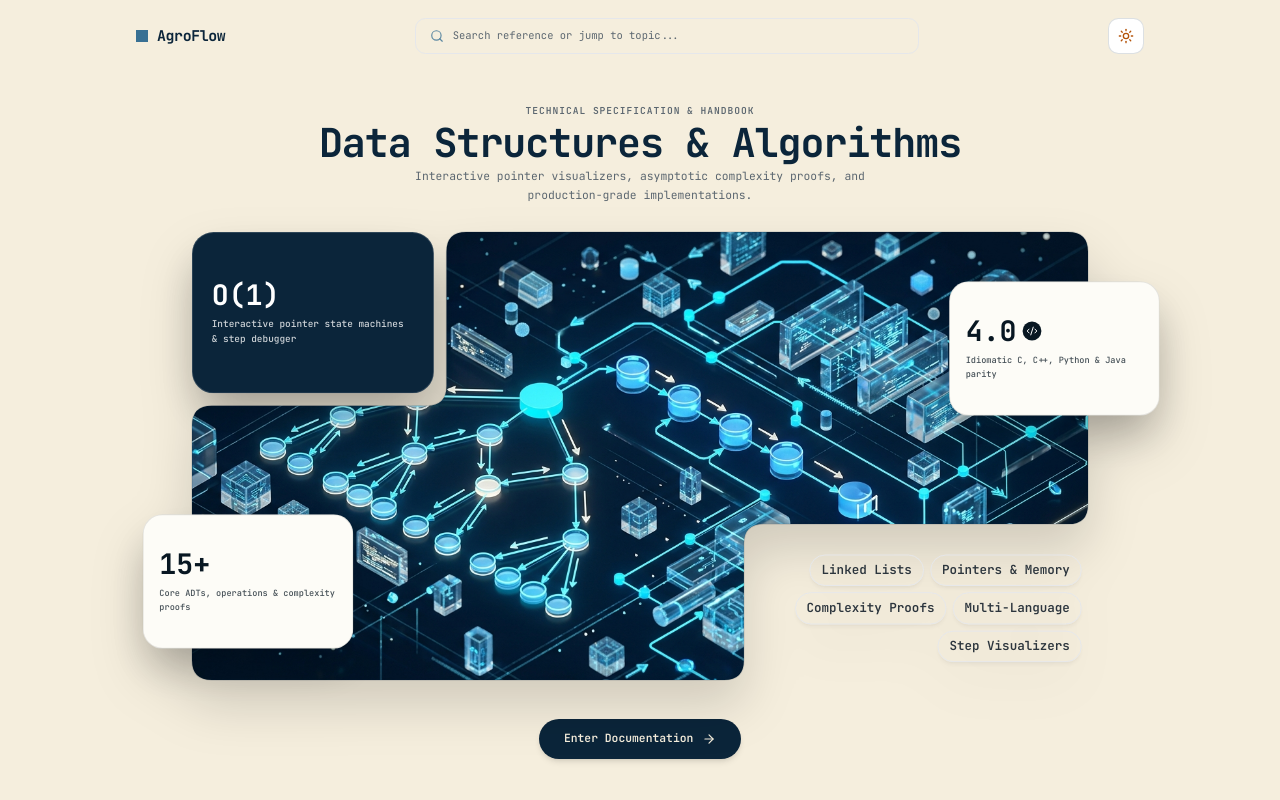
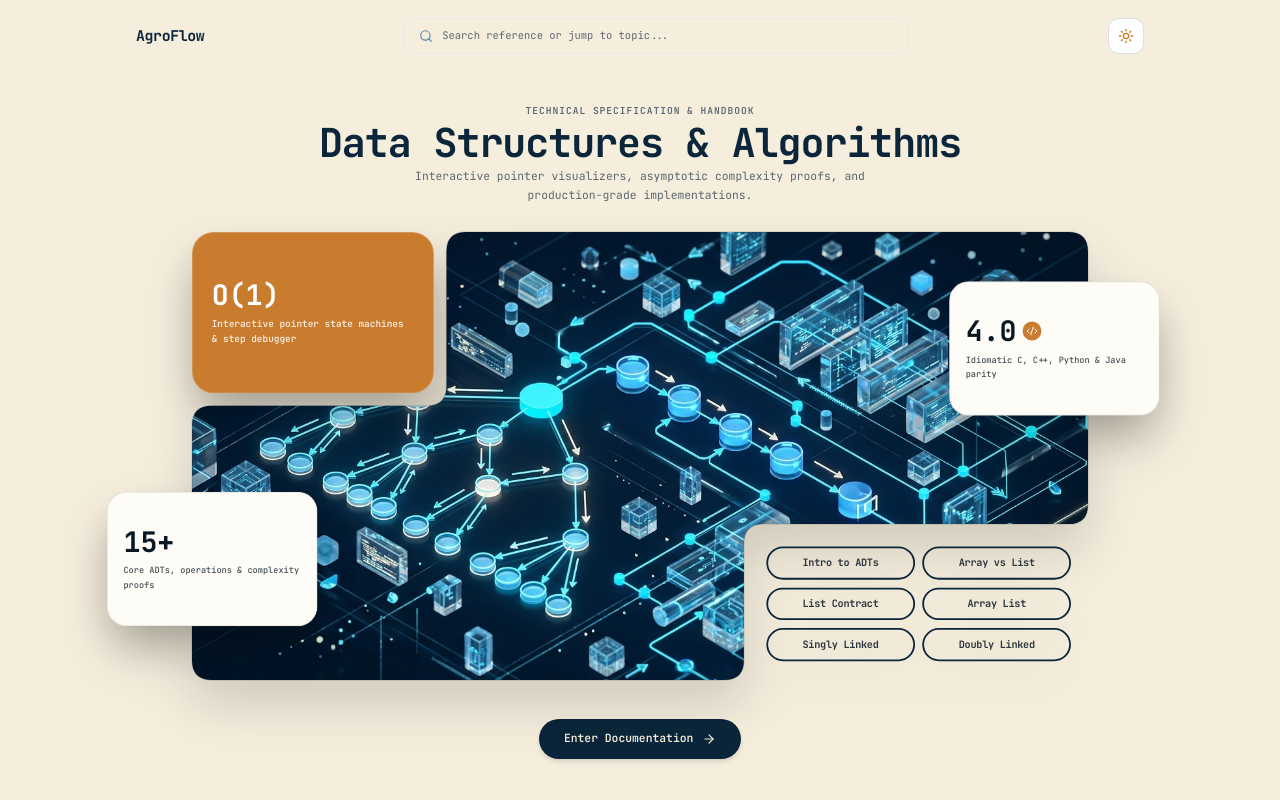
Before and after one commit to 0monish0/AlgoFLOW, a React (Vite) app: page / in a window 1280 px wide. Both pictures are taken after a click on the button "Toggle theme". Built offline with nearby package versions, Linux system fonts and the light colour scheme; the HTML template or start-up script is replaced by a standard one.

Commit message:
new Theme colours added and modified accordingly

```diff
--- a/src/components/docs/ComplexityTable.jsx
+++ b/src/components/docs/ComplexityTable.jsx
@@ -1,13 +1,36 @@
 import React from 'react';
+
+const formatComplexity = (val) => {
+  if (!val) return '—';
+  const clean = val.trim();
+  if (clean.includes('O(1)')) {
+    return (
+      <span className="inline-block px-1.5 py-0.5 rounded text-2xs font-bold bg-sage-accent/15 text-sage-accent border border-sage-accent/30">
+        {clean}
+      </span>
+    );
+  }
+  if (clean.includes('O(n') || clean.includes('O(N')) {
+    return (
+      <span className="inline-block px-1.5 py-0.5 rounded text-2xs font-bold bg-amber-accent/15 text-amber-accent border border-amber-accent/30">
+        {clean}
+      </span>
+    );
+  }
+  return <span className="text-text">{clean}</span>;
+};
 
 export const ComplexityTable = ({ rows }) => {
   if (!rows || rows.length === 0) return null;
 
   return (
     <div className="my-6">
-      <h3 className="text-sm font-semibold uppercase tracking-wider text-text-muted mb-2">
-        Complexity Specification
-      </h3>
+      <div className="flex items-center gap-2 mb-2">
+        <span className="w-2 h-2 rounded-full bg-sage-accent" />
+        <h3 className="text-sm font-semibold uppercase tracking-wider text-text-muted">
+          Complexity Specification
+        </h3>
+      </div>
       <div className="overflow-x-auto border border-border rounded bg-surface">
         <table className="w-full text-left text-xs font-mono border-collapse">
           <thead>
@@ -23,10 +46,10 @@ export const ComplexityTable = ({ rows }) => {
             {rows.map((row, idx) => (
               <tr key={idx} className="hover:bg-accent/5 transition-colors">
                 <td className="py-2 px-3 font-medium text-primary">{row.operation}</td>
-                <td className="py-2 px-3 text-text">{row.best}</td>
-                <td className="py-2 px-3 text-text">{row.avg}</td>
-                <td className="py-2 px-3 text-text">{row.worst}</td>
-                <td className="py-2 px-3 text-text-muted">{row.space}</td>
+                <td className="py-2 px-3">{formatComplexity(row.best)}</td>
+                <td className="py-2 px-3">{formatComplexity(row.avg)}</td>
+                <td className="py-2 px-3">{formatComplexity(row.worst)}</td>
+                <td className="py-2 px-3">{formatComplexity(row.space)}</td>
               </tr>
             ))}
           </tbody>
--- a/src/components/layout/TopBar.jsx
+++ b/src/components/layout/TopBar.jsx
@@ -36,8 +36,7 @@ export const TopBar = () => {
           {isCollapsed ? <PanelLeft size={19} /> : <PanelLeftClose size={19} />}
         </button>
 
-        <Link to="/" className="flex items-center gap-2.5 text-base font-bold tracking-tight text-primary">
-          <span className="w-3.5 h-3.5 rounded-xs bg-accent inline-block" />
+        <Link to="/" className="flex items-center gap-2.5 text-base font-extrabold tracking-tight text-primary">
           <span>AgroFlow</span>
           <span className="hidden sm:inline text-xs font-normal text-text-muted border-l border-border pl-2.5">
             DSA Topics
@@ -58,34 +57,31 @@ export const TopBar = () => {
 
       {/* Right section: Global Language Switcher & Theme Toggle */}
       <div className="flex items-center gap-3 shrink-0">
-        {/* Preferred Language Switcher */}
-        <div className="hidden lg:flex items-center p-1 bg-base/40 rounded-xl text-xs mr-1">
-          <span className="px-2.5 text-text-muted text-xs font-semibold select-none">Lang:</span>
-          <div className="flex items-center gap-1">
-            {LANGUAGES.map((l) => (
-              <button
-                key={l.id}
-                onClick={() => setPreferredLanguage(l.id)}
-                className={`px-3 py-1.5 rounded-lg text-xs font-medium transition-all ${
-                  preferredLanguage === l.id
-                    ? 'bg-primary text-[#F5EEDD] dark:text-[#081722] font-semibold shadow-xs'
-                    : 'text-text-muted hover:text-text hover:bg-black/5 dark:hover:bg-white/5'
-                }`}
-              >
-                {l.label}
-              </button>
-            ))}
-          </div>
+        {/* Language Pill Selector */}
+        <div className="hidden sm:flex items-center p-1 rounded-xl bg-base/60 border border-border/80">
+          {LANGUAGES.map((lang) => (
+            <button
+              key={lang.id}
+              onClick={() => setPreferredLanguage(lang.id)}
+              className={`px-2.5 py-1 text-2xs rounded-lg transition-all ${
+                preferredLanguage === lang.id
+                  ? 'bg-primary text-[#F5EEDD] dark:text-[#081722] font-bold shadow-2xs'
+                  : 'text-text-muted hover:text-text'
+              }`}
+            >
+              {lang.label}
+            </button>
+          ))}
         </div>
 
-        {/* Theme Toggle */}
+        {/* Theme Toggle Button */}
         <button
           onClick={toggleTheme}
           className="p-2.5 rounded-xl border border-border bg-surface hover:bg-accent/15 text-text transition-colors flex items-center justify-center shadow-2xs"
-          title={`Current theme: ${theme === 'dark' ? 'Dark' : 'Light'} mode (click to toggle)`}
+          title={`Current theme: ${theme === 'dark' ? 'Dark' : 'Light'} mode`}
           aria-label="Toggle theme"
         >
-          {theme === 'dark' ? <Moon size={16} className="text-accent" /> : <Sun size={16} className="text-amber-700 dark:text-amber-500" />}
+          {theme === 'dark' ? <Moon size={16} className="text-accent" /> : <Sun size={16} className="text-amber-accent" />}
         </button>
       </div>
     </header>
--- a/src/components/search/SearchPalette.jsx
+++ b/src/components/search/SearchPalette.jsx
@@ -78,16 +78,19 @@ export const SearchPalette = () => {
                 >
                   <div className="flex items-center gap-2.5 min-w-0 pr-2">
                     {item.type === 'Topic' ? (
-                      <FileText size={14} className="text-accent shrink-0" />
+                      <FileText size={14} className="text-sage-accent shrink-0" />
                     ) : (
-                      <Hash size={14} className="text-text-muted shrink-0" />
+                      <Hash size={14} className="text-amber-accent shrink-0" />
                     )}
                     <div className="truncate">
                       <div className="font-medium truncate text-text group-data-[selected=true]:text-primary">{item.title}</div>
-                      <div className="text-3xs text-text-muted truncate">{item.category}</div>
+                      <div className="text-3xs text-text-muted flex items-center gap-1.5 truncate">
+                        <span className={`w-1 h-1 rounded-full ${item.type === 'Topic' ? 'bg-sage-accent' : 'bg-amber-accent'}`} />
+                        <span>{item.category}</span>
+                      </div>
                     </div>
                   </div>
-                  <ArrowRight size={12} className="opacity-0 group-data-[selected=true]:opacity-100 text-accent shrink-0 transition-opacity" />
+                  <ArrowRight size={12} className="opacity-0 group-data-[selected=true]:opacity-100 text-primary shrink-0 transition-opacity" />
                 </Command.Item>
               ))}
             </Command.Group>
--- a/src/index.css
+++ b/src/index.css
@@ -17,6 +17,10 @@
   --color-text: #2C353D;
   --color-text-muted: #5C6770;
   --color-border: rgba(11, 37, 58, 0.14);
+  /* 3rd — Amber / Ochre (warm accent, for emphasis & highlights) */
+  --color-amber-accent: #C97B2E;
+  /* 4th — Sage / Teal-Green (cool accent, for success & secondary states) */
+  --color-sage-accent: #4C7A6B;
 }
 
 .dark {
@@ -28,6 +32,10 @@
   --color-text: #E5ECF0;
   --color-text-muted: #94A6B3;
   --color-border: rgba(229, 236, 240, 0.12);
+  /* 3rd — Amber / Ochre (lifted, slightly desaturated) */
+  --color-amber-accent: #E0A458;
+  /* 4th — Sage / Teal-Green (brightened, desaturated) */
+  --color-sage-accent: #7FAE9B;
 }
 
 /* Base resets & typography */
--- a/src/pages/Home.jsx
+++ b/src/pages/Home.jsx
@@ -11,20 +11,20 @@ export const Home = () => {
   const isMac = typeof navigator !== 'undefined' && /Mac|iPod|iPhone|iPad/.test(navigator.platform);
 
   const topics = [
-    { name: 'Linked Lists', path: '/docs/singly-linked-list-structure' },
-    { name: 'Pointers & Memory', path: '/docs/linked-list-c' },
-    { name: 'Complexity Proofs', path: '/docs/complexity-cheat-sheet' },
-    { name: 'Multi-Language', path: '/docs/linked-list-cpp' },
-    { name: 'Step Visualizers', path: '/docs/singly-linked-list-operations' },
+    { name: 'Intro to ADTs', path: '/docs/intro-to-adts' },
+    { name: 'Array vs List', path: '/docs/comparison-linked-vs-array' },
+    { name: 'List Contract', path: '/docs/adt-list-contract' },
+    { name: 'Array List', path: '/docs/array-list-impl' },
+    { name: 'Singly Linked List', path: '/docs/singly-linked-list-structure' },
+    { name: 'Doubly Linked List', path: '/docs/doubly-linked-list-structure' },
   ];
 
   return (
     <div className="h-screen max-h-screen bg-base text-text font-mono flex flex-col justify-between overflow-hidden selection:bg-accent/30 selection:text-primary transition-colors px-4 sm:px-8">
       {/* Top Header - Expanded with stretched searchbar */}
       <header className="w-full max-w-6xl mx-auto pt-4 sm:pt-5 pb-2 flex items-center justify-between gap-4 sm:gap-8 shrink-0">
-        <Link to="/" className="flex items-center gap-2.5 text-base sm:text-lg font-bold tracking-tight text-primary shrink-0">
-          <span className="w-3.5 h-3.5 rounded-xs bg-accent inline-block" />
-          <span>AgroFlow</span>
+        <Link to="/" className="text-base sm:text-lg font-extrabold tracking-tight text-primary shrink-0">
+          AgroFlow
         </Link>
 
         {/* Stretched Hero Search Bar */}
@@ -45,7 +45,7 @@ export const Home = () => {
           title={`Current theme: ${theme === 'dark' ? 'Dark' : 'Light'} mode`}
           aria-label="Toggle theme"
         >
-          {theme === 'dark' ? <Moon size={16} className="text-accent" /> : <Sun size={16} className="text-amber-700 dark:text-amber-500" />}
+          {theme === 'dark' ? <Moon size={16} className="text-accent" /> : <Sun size={16} className="text-amber-accent" />}
         </button>
       </header>
 
@@ -134,13 +134,13 @@ export const Home = () => {
                 strokeWidth="1.5"
               />
 
-              {/* Top-Left Dark Solid Card (Aligned to top and side with exact 14px gap channel to cutout) */}
+              {/* Top-Left Solid Card (Amber in Light mode, Sage/Green in Dark mode) */}
               <foreignObject x="0" y="0" width="270" height="180" className="overflow-visible">
-                <div className="w-full h-full p-5 sm:p-6 rounded-br-[24px] rounded-tr-[24px] rounded-bl-[24px] rounded-tl-[24px] bg-[#0B253A] dark:bg-[#030D14] text-white border border-white/15 shadow-2xl flex flex-col justify-center box-border">
-                  <div className="text-3xl sm:text-4xl font-extrabold text-white font-mono leading-none">
+                <div className="w-full h-full p-5 sm:p-6 rounded-br-[24px] rounded-tr-[24px] rounded-bl-[24px] rounded-tl-[24px] bg-amber-accent dark:bg-sage-accent text-white dark:text-[#081722] border border-white/20 dark:border-black/10 shadow-2xl flex flex-col justify-center box-border transition-colors duration-200">
+                  <div className="text-3xl sm:text-4xl font-extrabold text-white dark:text-[#081722] font-mono leading-none">
                     O(1)
                   </div>
-                  <p className="text-xs text-white/80 mt-2 leading-relaxed font-medium">
+                  <p className="text-xs text-white/90 dark:text-[#081722]/85 mt-2 leading-relaxed font-medium">
                     Interactive pointer state machines &amp; step debugger
                   </p>
                 </div>
@@ -151,7 +151,7 @@ export const Home = () => {
                 <div className="w-full h-full p-4 sm:p-5 rounded-[22px] bg-[#FDFCF7] dark:bg-[#F5EEDD] text-[#081722] border border-black/10 shadow-2xl shadow-black/25 flex flex-col justify-center box-border">
                   <div className="flex items-center gap-2 text-2xl sm:text-3xl md:text-4xl font-extrabold text-[#081722] font-mono leading-none">
                     <span>4.0</span>
-                    <div className="w-6 h-6 rounded-full bg-[#081722] text-white flex items-center justify-center shrink-0">
+                    <div className="w-6 h-6 rounded-full bg-amber-accent text-white dark:bg-sage-accent dark:text-[#081722] flex items-center justify-center shrink-0 shadow-2xs transition-colors">
                       <Code2 size={13} />
                     </div>
                   </div>
@@ -161,8 +161,8 @@ export const Home = () => {
                 </div>
               </foreignObject>
 
-              {/* Bottom-Left Floating Card (Shifted outward and floating over the main box) */}
-              <foreignObject x="-55" y="315" width="235" height="150" className="overflow-visible">
+              {/* Bottom-Left Floating Card (Shifted upward and further left) */}
+              <foreignObject x="-95" y="290" width="235" height="150" className="overflow-visible">
                 <div className="w-full h-full p-4 sm:p-5 rounded-[22px] bg-[#FDFCF7] dark:bg-[#F5EEDD] text-[#081722] border border-black/10 shadow-2xl shadow-black/25 flex flex-col justify-center box-border">
                   <div className="text-2xl sm:text-3xl md:text-4xl font-extrabold text-[#081722] font-mono leading-none">
                     15+
@@ -173,43 +173,45 @@ export const Home = () => {
                 </div>
               </foreignObject>
 
-              {/* Bottom-Right Topic Pills Container (Structured 3-row layout seated 100% inside cutout) */}
-              <foreignObject x="630" y="340" width="370" height="160" className="overflow-visible">
-                <div className="w-full h-full p-2 flex flex-col justify-center items-end gap-2 box-border">
-                  <div className="flex items-center justify-end gap-2">
+              {/* Bottom-Right Topic Pills Container (Shifted right, centered alignment, dark blue border, extra bold) */}
+              <foreignObject x="626" y="330" width="370" height="170" className="overflow-visible">
+                <div className="w-full h-full p-2 flex items-center justify-center box-border">
+                  <div className="grid grid-cols-2 gap-2.5 w-full max-w-[340px]">
+                    <Link
+                      to="/docs/intro-to-adts"
+                      className="px-3.5 py-2 rounded-full border-2 border-primary dark:border-white/35 bg-surface/90 hover:bg-surface dark:bg-surface/75 dark:hover:bg-surface text-sm font-extrabold text-text hover:text-primary transition-all duration-200 shadow-xs hover:shadow-md hover:-translate-y-0.5 whitespace-nowrap text-center flex items-center justify-center tracking-tight"
+                    >
+                      Intro to ADTs
+                    </Link>
+                    <Link
+                      to="/docs/comparison-linked-vs-array"
+                      className="px-3.5 py-2 rounded-full border-2 border-primary dark:border-white/35 bg-surface/90 hover:bg-surface dark:bg-surface/75 dark:hover:bg-surface text-sm font-extrabold text-text hover:text-primary transition-all duration-200 shadow-xs hover:shadow-md hover:-translate-y-0.5 whitespace-nowrap text-center flex items-center justify-center tracking-tight"
+                    >
+                      Array vs List
+                    </Link>
+                    <Link
+                      to="/docs/adt-list-contract"
+                      className="px-3.5 py-2 rounded-full border-2 border-primary dark:border-white/35 bg-surface/90 hover:bg-surface dark:bg-surface/75 dark:hover:bg-surface text-sm font-extrabold text-text hover:text-primary transition-all duration-200 shadow-xs hover:shadow-md hover:-translate-y-0.5 whitespace-nowrap text-center flex items-center justify-center tracking-tight"
+                    >
+                      List Contract
+                    </Link>
+                    <Link
+                      to="/docs/array-list-impl"
+                      className="px-3.5 py-2 rounded-full border-2 border-primary dark:border-white/35 bg-surface/90 hover:bg-surface dark:bg-surface/75 dark:hover:bg-surface text-sm font-extrabold text-text hover:text-primary transition-all duration-200 shadow-xs hover:shadow-md hover:-translate-y-0.5 whitespace-nowrap text-center flex items-center justify-center tracking-tight"
+                    >
+                      Array List
+                    </Link>
                     <Link
                       to="/docs/singly-linked-list-structure"
-                      className="px-3.5 py-1.5 rounded-full border border-border/90 hover:border-accent/80 bg-surface/75 hover:bg-surface dark:bg-surface/65 dark:hover:bg-surface text-3xs font-semibold text-text hover:text-primary transition-all duration-200 shadow-md shadow-black/5 hover:shadow-lg hover:-translate-y-0.5 whitespace-nowrap"
+                      className="px-3.5 py-2 rounded-full border-2 border-primary dark:border-white/35 bg-surface/90 hover:bg-surface dark:bg-surface/75 dark:hover:bg-surface text-sm font-extrabold text-text hover:text-primary transition-all duration-200 shadow-xs hover:shadow-md hover:-translate-y-0.5 whitespace-nowrap text-center flex items-center justify-center tracking-tight"
                     >
-                      Linked Lists
+                      Singly Linked
                     </Link>
                     <Link
-                      to="/docs/linked-list-c"
-                      className="px-3.5 py-1.5 rounded-full border border-border/90 hover:border-accent/80 bg-surface/75 hover:bg-surface dark:bg-surface/65 dark:hover:bg-surface text-3xs font-semibold text-text hover:text-primary transition-all duration-200 shadow-md shadow-black/5 hover:shadow-lg hover:-translate-y-0.5 whitespace-nowrap"
+                      to="/docs/doubly-linked-list-structure"
+                      className="px-3.5 py-2 rounded-full border-2 border-primary dark:border-white/35 bg-surface/90 hover:bg-surface dark:bg-surface/75 dark:hover:bg-surface text-sm font-extrabold text-text hover:text-primary transition-all duration-200 shadow-xs hover:shadow-md hover:-translate-y-0.5 whitespace-nowrap text-center flex items-center justify-center tracking-tight"
                     >
-                      Pointers &amp; Memory
-                    </Link>
-                  </div>
-                  <div className="flex items-center justify-end gap-2">
-                    <Link
-                      to="/docs/complexity-cheat-sheet"
-                      className="px-3.5 py-1.5 rounded-full border border-border/90 hover:border-accent/80 bg-surface/75 hover:bg-surface dark:bg-surface/65 dark:hover:bg-surface text-3xs font-semibold text-text hover:text-primary transition-all duration-200 shadow-md shadow-black/5 hover:shadow-lg hover:-translate-y-0.5 whitespace-nowrap"
-                    >
-                      Complexity Proofs
-                    </Link>
-                    <Link
-                      to="/docs/linked-list-cpp"
-                      className="px-3.5 py-1.5 rounded-full border border-border/90 hover:border-accent/80 bg-surface/75 hover:bg-surface dark:bg-surface/65 dark:hover:bg-surface text-3xs font-semibold text-text hover:text-primary transition-all duration-200 shadow-md shadow-black/5 hover:shadow-lg hover:-translate-y-0.5 whitespace-nowrap"
-                    >
-                      Multi-Language
-                    </Link>
-                  </div>
-                  <div className="flex items-center justify-end gap-2">
-                    <Link
-                      to="/docs/singly-linked-list-operations"
-                      className="px-3.5 py-1.5 rounded-full border border-border/90 hover:border-accent/80 bg-surface/75 hover:bg-surface dark:bg-surface/65 dark:hover:bg-surface text-3xs font-semibold text-text hover:text-primary transition-all duration-200 shadow-md shadow-black/5 hover:shadow-lg hover:-translate-y-0.5 whitespace-nowrap"
-                    >
-                      Step Visualizers
+                      Doubly Linked
                     </Link>
                   </div>
                 </div>
--- a/tailwind.config.js
+++ b/tailwind.config.js
@@ -14,6 +14,16 @@ export default {
         base: 'var(--color-bg-base)',
         surface: 'var(--color-bg-surface)',
         accent: 'var(--color-accent)',
+        'amber-accent': 'var(--color-amber-accent)',
+        'sage-accent': 'var(--color-sage-accent)',
+        amber: {
+          DEFAULT: 'var(--color-amber-accent)',
+          accent: 'var(--color-amber-accent)',
+        },
+        sage: {
+          DEFAULT: 'var(--color-sage-accent)',
+          accent: 'var(--color-sage-accent)',
+        },
         primary: 'var(--color-primary)',
         text: 'var(--color-text)',
         'text-muted': 'var(--color-text-muted)',
```
Also changed, not shown: src/components/visualizers/SllInsertionVisualizer.jsx (+25 -25 lines).
